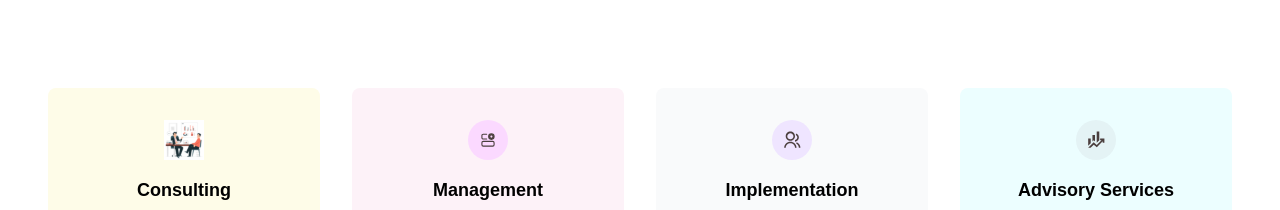
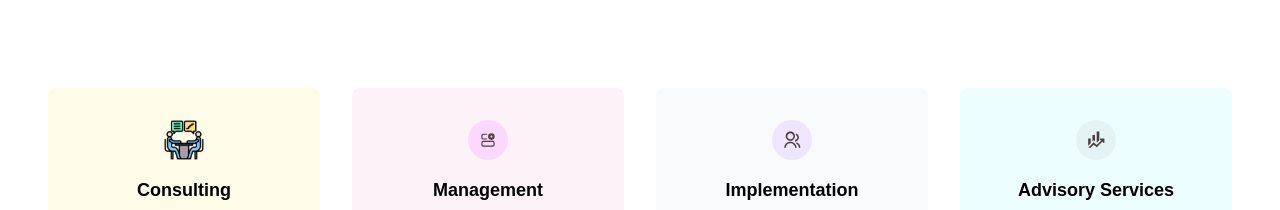
Before and after one commit to iyanuloluwa-Miracle/HolmenConsulting_Firm, a Vue app: page / in a window 1280 px wide. Shown: the part 1420-1630 px from the top of the page. Built offline with nearby package versions, Linux system fonts and the light colour scheme; a web font is replaced by a local one.

Commit message:
fixes: updated image source for consulting icon and removed background from member image container

```diff
--- a/src/Pages/About/About.vue
+++ b/src/Pages/About/About.vue
@@ -346,7 +346,7 @@
           class="flex flex-col items-center w-full lg:w-1/4"
         >
           <!-- Circular Image Container -->
-          <div class="w-48 h-48 mb-6 rounded-full overflow-hidden bg-sky-100">
+          <div class="w-48 h-48 mb-6 rounded-full overflow-hidden">
             <img
               :src="member.image"
               :alt="member.name"
--- a/src/Pages/Home/Home.vue
+++ b/src/Pages/Home/Home.vue
@@ -68,7 +68,7 @@
               >
                 <div class="mb-4">
                   <img
-                    src="../../assets/Images/consulting.svg"
+                    src="../../assets/Images/counselling.svg"
                     alt="User Icon"
                     className="w-10 h-10 mx-auto animate-bounce"
                     loading="lazy"
```
Also changed, not shown: src/assets/Images/counselling.svg (added).
